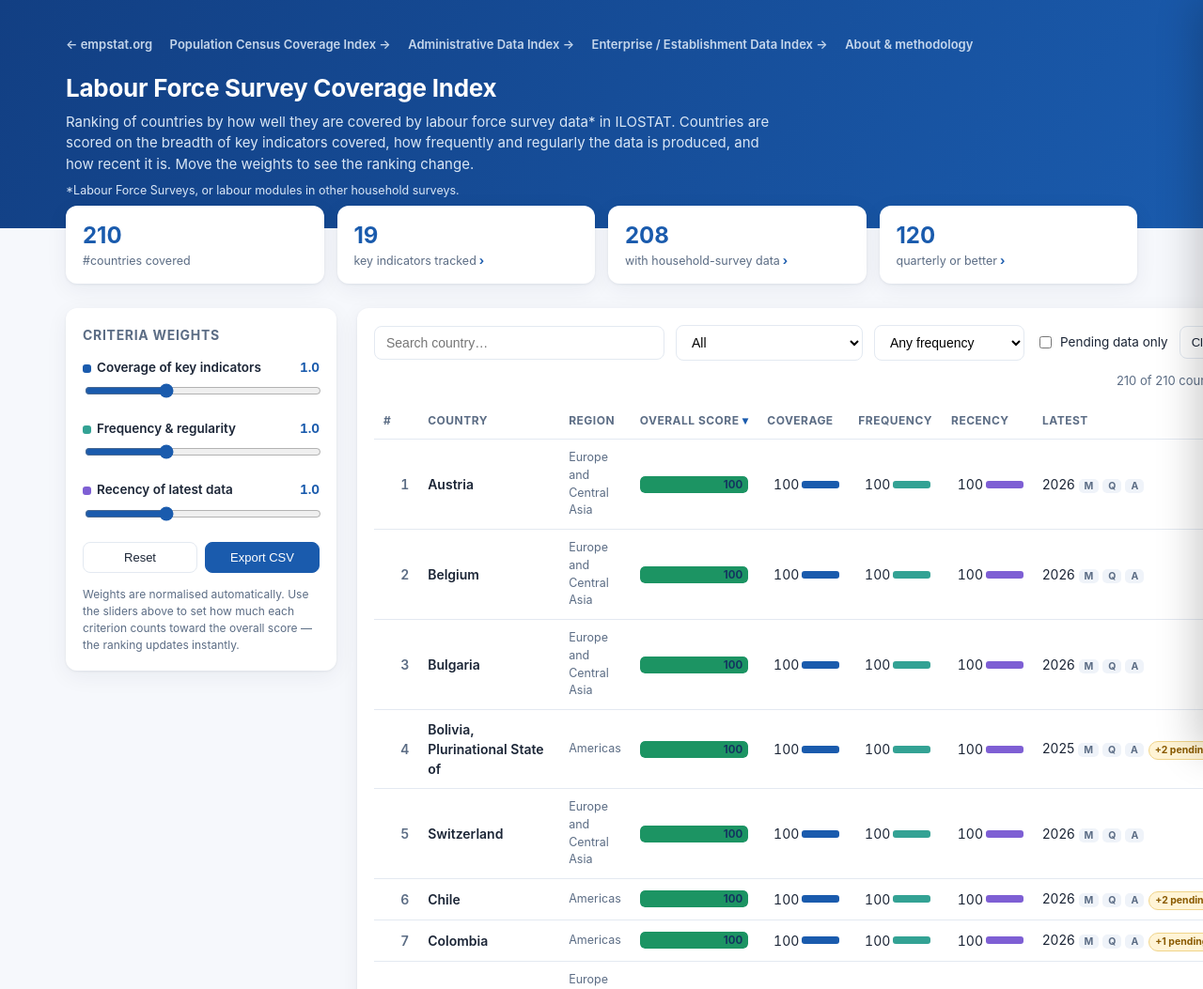
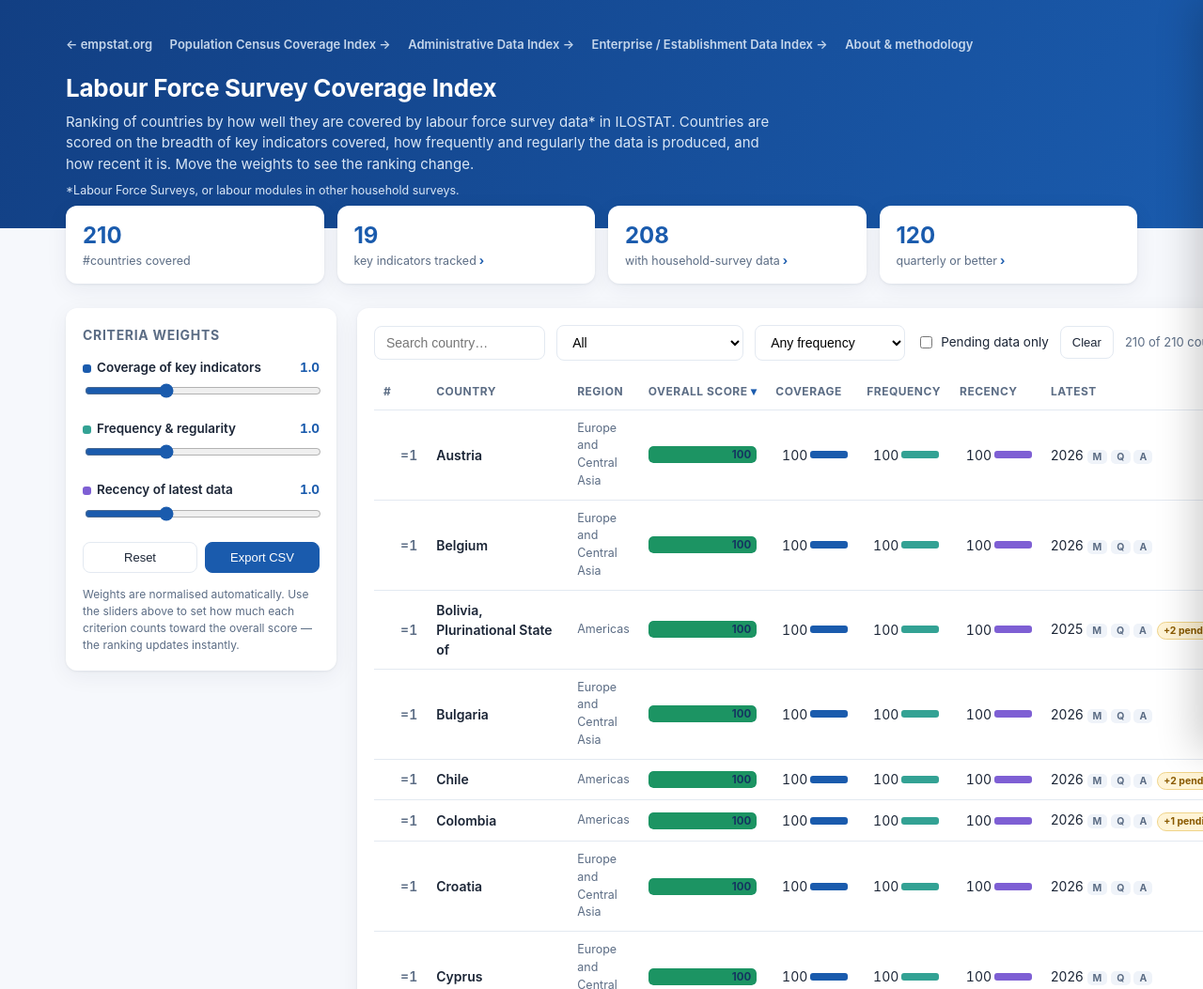
Before and after one commit to empstat-org/empstat-lfs, a plain HTML site: page web/index.html in a window 1280 px wide. Shown: the top 1053 px of the page at 94% size. Drawn offline with Linux system fonts and the light colour scheme.

Commit message:
index ranking

```diff
--- a/web/index.html
+++ b/web/index.html
@@ -349,16 +349,25 @@
     if(state.q && !c.country.toLowerCase().includes(state.q) && !c.iso3.toLowerCase().includes(state.q)) return false;
     return true;
   });
-  // always rank by overall to assign rank numbers (global), then sort for display
-  const byOverall = [...rows].sort((a,b)=>b.overall-a.overall);
-  const rankOf = {}; byOverall.forEach((c,i)=>rankOf[c.iso3]=i+1);
-  f.forEach(c=>c.rank=rankOf[c.iso3]);
+  // always rank by overall to assign rank numbers (global), then sort for display.
+  // Countries whose displayed score (1 dp) is equal share the same rank, and the
+  // next rank skips accordingly (standard competition ranking: 1, 1, 1, 4, ...).
+  const byOverall = [...rows].sort((a,b)=>b.overall-a.overall || (a.country||"").localeCompare(b.country||""));
+  const rankOf = {}, rankCount = {};
+  let prevScore = null, prevRank = 0;
+  byOverall.forEach((c,i)=>{
+    const s = fmt(c.overall);                 // tie on the score as shown in the table
+    const r = (s === prevScore) ? prevRank : i+1;
+    rankOf[c.iso3] = r; rankCount[r] = (rankCount[r]||0) + 1;
+    prevScore = s; prevRank = r;
+  });
+  f.forEach(c=>{ c.rank = rankOf[c.iso3]; c.tied = rankCount[c.rank] > 1; });
   const k=state.sortKey, dir=state.sortDir;
   f.sort((a,b)=>{
     let av=a[k], bv=b[k];
     if(k==="country"||k==="region"){av=(av||"").toLowerCase();bv=(bv||"").toLowerCase();return av<bv?-dir:av>bv?dir:0;}
     av=av==null?-1:av; bv=bv==null?-1:bv;
-    return (av-bv)*dir;
+    return (av-bv)*dir || (a.country||"").localeCompare(b.country||"");   // tie-break alphabetically
   });
   return f;
 }
@@ -376,7 +385,7 @@
     const tr=document.createElement("tr");
     tr.className="country-row"; tr.dataset.iso=c.iso3;
     tr.innerHTML=`
-      <td class="rank">${c.rank}</td>
+      <td class="rank">${c.tied?"=":""}${c.rank}</td>
       <td class="name">${c.country}</td>
       <td class="region">${c.region}</td>
       <td class="scorecell">${scoreBar(c.overall, scoreColor(c.overall))}</td>
@@ -398,7 +407,8 @@
   const c = D.countries.find(x=>x.iso3===iso);
   const ov = overall(c);
   $("#dName").textContent = c.country;
-  $("#dSub").textContent = `${c.region} · ${c.iso3} · rank #${computeRanked().find(x=>x.iso3===iso)?.rank ?? "—"} of ${D.countries.length}`;
+  const rk = computeRanked().find(x=>x.iso3===iso);
+  $("#dSub").textContent = `${c.region} · ${c.iso3} · ${rk?.tied?"joint ":""}rank #${rk?.rank ?? "—"} of ${D.countries.length}`;
   const kpi=(n,l,col)=>`<div class="kpi"><div class="n" style="color:${col}">${fmt(n)}</div><div class="l">${l}</div></div>`;
   const p=c.pending;
   let pendHTML="";
```
